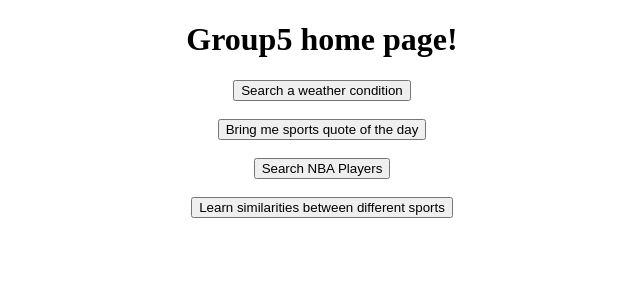
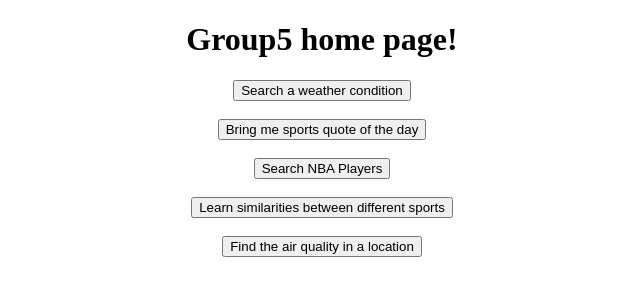
Before and after one commit to bounswe/2021SpringGroup5, a Django app: template practice-app/home/templates/home/home.html in a window 1280 px wide. Shown: the top 300 px of the page, without its empty margins (318-958 px from the left). Run offline with Django 3.2, Linux system fonts and the light colour scheme; the template is opened without the code that fills it, so the values that code supplies are empty; parts of the project's set-up code (start-up, migrations or seed data) failed here and were passed over.

Commit message:
added my api link to home.html

```diff
--- a/practice-app/home/templates/home/home.html
+++ b/practice-app/home/templates/home/home.html
@@ -21,6 +21,10 @@
                 <button>Learn similarities between different sports</button>
             </form>
             <br>
+            <form action="airQuality/" method="get">
+                <button>Find the air quality in a location</button>
+            </form>
+            <br>
         </center>
     </body>
 </html>
```
